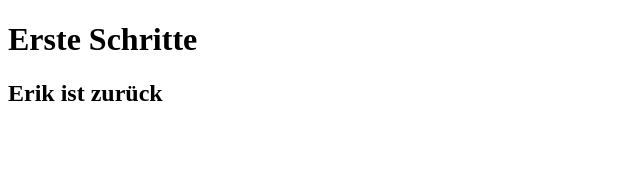
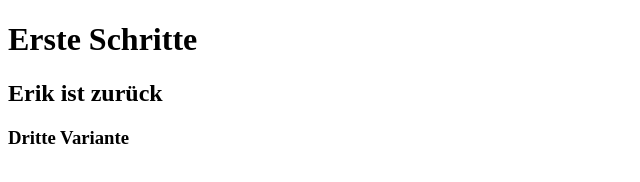
Before and after one commit to lenakec/gr1, a plain HTML site: page index.html in a window 1280 px wide. Shown: the whole page, without its empty margins (0-640 px from the left). Drawn offline with Linux system fonts and the light colour scheme.

Commit message:
3. Änderung

```diff
--- a/index.html
+++ b/index.html
@@ -9,5 +9,6 @@
 <body>
   <h1>Erste Schritte</h1>
   <h2>Erik ist zurück</h2>
+  <h3>Dritte Variante</h3>
 </body>
 </html>
```
